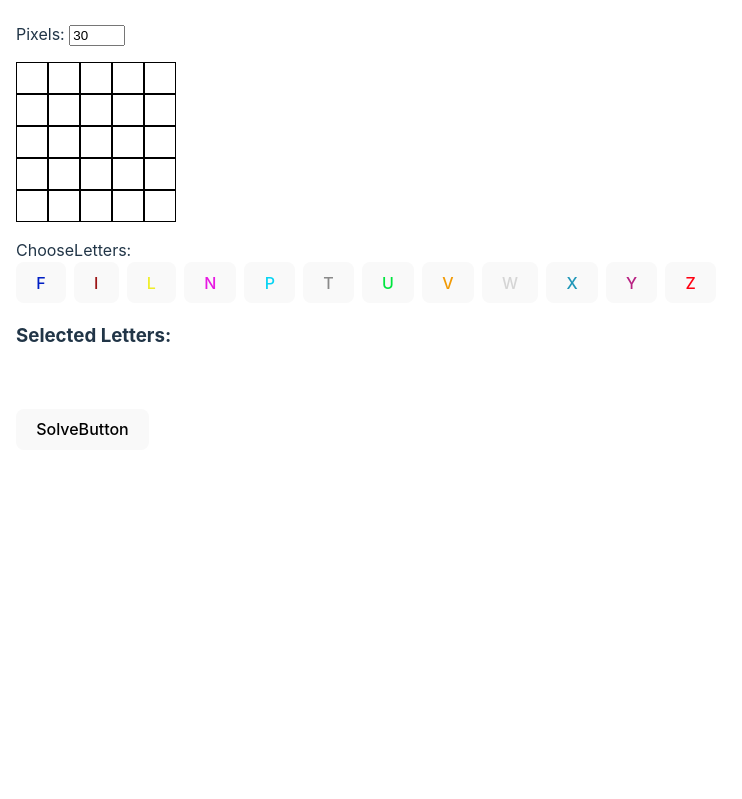
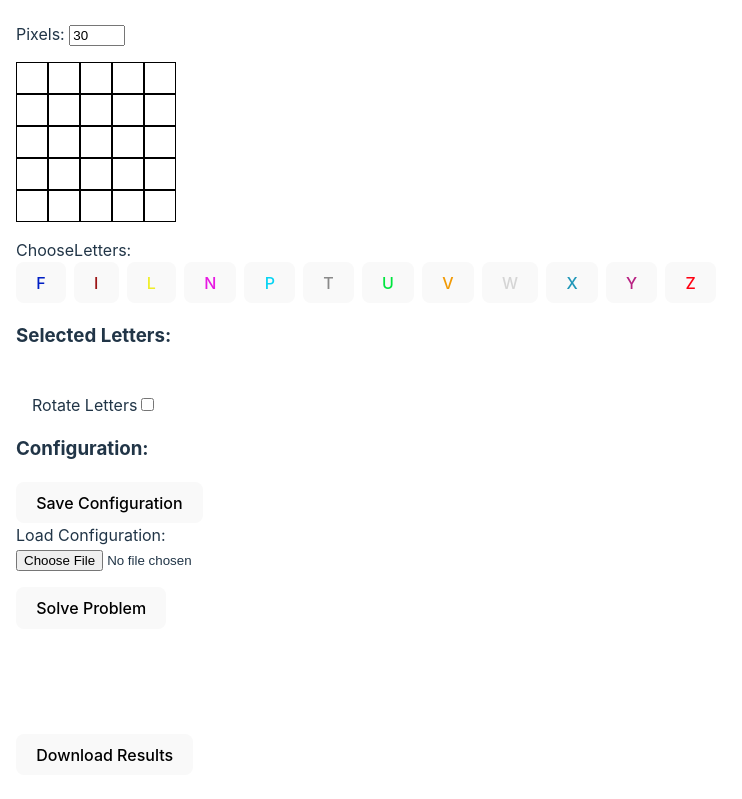
Before and after one commit to GeorgeFkd/uom-serres-hackathon, a React (Vite) app: page / in a window 1280 px wide. Shown: the part 215-1014 px from the top of the page, without its empty margins (0-742 px from the left). Before the commit the page ends 832 px from the top, so only its background shows below. Built offline with nearby package versions, Linux system fonts and the light colour scheme.

Commit message:
implemented saving and loading configuration

```diff
--- a/src/App.tsx
+++ b/src/App.tsx
@@ -7,6 +7,9 @@ import DisplaySolution from './components/DisplaySolution'
 import BlankCanvas from './components/BlankCanvas'
 import ChooseLetters from './components/ChooseLetters'
 import ShowSelectedLetters from './components/ShowSelectedLetters'
+import SaveConfiguration from './components/SaveConfiguration.jsx'
+import DownloadSolution from './components/DownloadSolution'
+import LoadConfiguration from './components/LoadConfiguration'
 
 type CellData = {
   size: number,
@@ -16,7 +19,7 @@ type CellData = {
   letter: string,
 }
 
-let api_port = "5000"
+let api_port = "8000"
 let api_route = "solve"
 function App() {
   const [rows, setRows] = useState(5)
@@ -25,6 +28,8 @@ function App() {
   const [letterList, setLetterList] = useState<string[]>([])
   const [holes, setHoles] = useState<number[]>([])
   const [result, setResult] = useState<CellData[]>([])
+  const [time, setTime] = useState<string>("")
+  const [isRotated, setIsRotated] = useState<boolean>(false)
   const handleCellClick = (index: number) => {
     console.log("cell clicked", index)
     if (holes.includes(index)) {
@@ -34,57 +39,19 @@ function App() {
     }
   }
 
-  const cellsData: CellData[] = [
-    {
-      size: pixels,
-      bgcolor: "red",
-      isRemovedForHole: true,
-      index: 0,
-      letter: "W"
-    },
-    {
-      size: pixels,
-      bgcolor: "red",
-      isRemovedForHole: false,
-      index: 1,
-      letter: "V"
-    },
-    {
-      size: pixels,
-      bgcolor: "red",
-      isRemovedForHole: true,
-      index: 2,
-      letter: "N"
-    },
-    {
-      size: pixels,
-      bgcolor: "red",
-      isRemovedForHole: false,
-      index: 3,
-      letter: "L"
-    },
-    {
-      size: pixels,
-      bgcolor: "red",
-      isRemovedForHole: false,
-      index: 3,
-      letter: "Z"
-    },
-    {
-      size: pixels,
-      bgcolor: "red",
-      isRemovedForHole: false,
-      index: 3,
-      letter: "I"
-    },
-    {
-      size: pixels,
-      bgcolor: "red",
-      isRemovedForHole: false,
-      index: 3,
-      letter: "T"
-    },
-  ]
+  const configData = {
+    rows: rows,
+    columns: columns,
+    letterList: letterList,
+    holes: holes,
+    isRotated: isRotated
+  }
+
+  const configString = JSON.stringify(configData)
+
+
+
+
 
   const sendRequest = async () => {
     console.log("send request")
@@ -100,27 +67,29 @@ function App() {
     }
 
 
-    // console.log("holes_coordinates", holes_coordinates)
+    console.log("holes_coordinates", holes_coordinates)
     const data = {
       rows: rows,
       columns: columns,
       letterList: letterList,
-      holes
+      holes,
+      isRotated: isRotated
     }
 
-    const response = await fetch("https://api.github.com", {
+    const response = await fetch(`http://localhost:${api_port}/${api_route}`, {
       method: "POST",
       headers: {
-        "Content-Type": "application/json"
+        "Content-Type": "application/json",
+        'Access-Control-Allow-Origin': '*'
       },
       body: JSON.stringify(data),
     })
 
     // console.log("response", response)
-    const resultOfSolution = await response.json()
-    const dummy = "FFLLI YFFLI ΥFTLI ΥΥTLI ΥΤΤΤI"
-    //convert this to cell data
-    const total_result = Array.from(dummy.replace(/ /g, "")).map((letter, index) => {
+    const result = await response.json()
+    console.log(result)
+    const solution = result.solution as string;
+    const total_result = Array.from(solution.replace(/ /g, "")).map((letter, index) => {
       return {
         size: pixels,
         bgcolor: "red",
@@ -129,13 +98,26 @@ function App() {
         letter: letter
       }
     })
+
     console.log("TOTAL RESULT IS", total_result)
 
     setResult(total_result)
+    setTime(result.time)
     // update state with response
 
     // console.log("data", data)
   }
+
+  const handleLoadConfiguration = (e: string) => {
+    console.log("handleLoadConfiguration", e)
+    const data = JSON.parse(e)
+    setRows(data.rows)
+    setColumns(data.columns)
+    setLetterList(data.letterList)
+    setHoles(data.holes)
+    setIsRotated(data.isRotated)
+  }
+
 
 
   return (
@@ -146,8 +128,21 @@ function App() {
       <ChooseLetters letterList={letterList} setLetterList={setLetterList} />
       <ShowSelectedLetters letterList={letterList} />
       <br />
+      <label style={{ marginLeft: "1rem" }}>
+        Rotate Letters
+        <input type="checkbox" checked={isRotated} onChange={(e) => setIsRotated(!isRotated)} />
+      </label>
+      <br />
+      <SaveConfiguration configurationText={configString} />
+      <LoadConfiguration onClick={handleLoadConfiguration} />
       <SolveButton onClick={(e) => sendRequest()} />
+      <br />
+      <span style={{ fontSize: "1.4rem" }}>{time && "Found Solution in time: " + time + "ms"}</span>
+      <br />
       <DisplaySolution cellsData={result} columns={columns} rows={rows} />
+      <br />
+      <DownloadSolution results={result} />
+      <br />
     </div>
   )
 }
--- a/src/components/Canvas.tsx
+++ b/src/components/Canvas.tsx
@@ -42,7 +42,7 @@ function Canvas({ cellsData, handleCellClick, rows, columns }: { cellsData: Cell
 }
 
 
-const supportedLetters = ["F", "Ι", "L", "N", "P", "Τ", "U", "V", "W", "X", "Υ", "Z"]
+const supportedLetters = ["F", "I", "L", "N", "P", "T", "U", "V", "W", "X", "Y", "Z"]
 const letterColors = [
     "#001fc4",
     "#9c1516",
@@ -78,7 +78,7 @@ export function Cell({ size = 20, bgcolor = "white", isRemovedForHole, holeColor
     }
 
     // const theBgColorIfLetter = index === -1 ? 'white' : supportedLetters[the_index]
-    console.log("This is: ", letter, "painted with color: ", theBgColorIfLetter)
+    // console.log("This is: ", letter, "painted with color: ", theBgColorIfLetter)
     return (
         <div style={{
             fontSize: size / 2,
--- a/src/components/DisplaySolution.tsx
+++ b/src/components/DisplaySolution.tsx
@@ -12,15 +12,10 @@ const size = 20;
 
 function DisplaySolution({ cellsData, rows, columns }: { cellsData: CellData[], rows: number, columns: number }) {
 
-    const solution = "FFFFF FFFFF FFFFF FFFFF FFFFF"
-
-    console.log("HERE", rows, columns)
-
-
-
-
     return (
-        <div style={{ padding: "1rem" }}><Canvas cellsData={cellsData} holeColor='yellow' handleCellClick={(e) => console.log("nothing")} columns={columns} rows={rows} /></div >
+        <div style={{ padding: "1rem" }}>
+            <Canvas cellsData={cellsData} holeColor='yellow' handleCellClick={(e) => console.log("nothing")} columns={columns} rows={rows} />
+        </div >
     )
 }
 
--- /dev/null
+++ b/src/components/DownloadSolution.tsx
@@ -0,0 +1,20 @@
+
+const DownloadSolution = ({ results }: { results: any }) => {
+
+    const handleDownload = () => {
+        const element = document.createElement("a");
+        const file = new Blob([JSON.stringify(results)], { type: 'application/json' });
+        element.href = URL.createObjectURL(file);
+        element.download = "results.json";
+        document.body.appendChild(element); // Required for this to work in FireFox
+        element.click();
+    }
+
+    return (
+        <div>
+            <button onClick={handleDownload}>Download Results</button>
+        </div>
+    );
+}
+
+export default DownloadSolution;
--- /dev/null
+++ b/src/components/LoadConfiguration.jsx
@@ -0,0 +1,36 @@
+
+const LoadConfiguration = ({ onClick }) => {
+
+    const handleLoad = (event) => {
+        const file = event.target.files?.[0];
+        if (file) {
+            const reader = new FileReader();
+            reader.onload = (e) => {
+                const text = e.target?.result;
+
+                if (typeof text === "string") {
+                    const json = JSON.parse(text.toString());
+                    console.log(json);
+                    onClick(text);
+                } else if (typeof text === "ArrayBuffer") {
+                    const text = new TextDecoder().decode(text)
+                    onClick(text);
+                }
+
+            };
+            reader.readAsText(file);
+        }
+    };
+
+    return (
+        <div>
+            <label>
+                Load Configuration:{' '}
+                <br />
+                <input type="file" accept="application/json" onChange={handleLoad} />
+            </label>
+        </div>
+    );
+}
+
+export default LoadConfiguration;
--- /dev/null
+++ b/src/components/SaveConfiguration.jsx
@@ -0,0 +1,50 @@
+
+
+const SaveConfiguration = ({ configurationText }) => {
+
+
+    const handleSave = async () => {
+        const text = 'Hello, world!';
+        const file = new Blob([configurationText], { type: 'text/plain' });
+
+        // save the file using FileSaver API
+        if (window.navigator.msSaveOrOpenBlob) {
+            window.navigator.msSaveOrOpenBlob(file, 'hello.txt');
+        } else {
+            const a = document.createElement('a');
+            const url = URL.createObjectURL(file);
+            a.href = url;
+            a.download = 'config.json';
+            document.body.appendChild(a);
+            a.click();
+            setTimeout(() => {
+                document.body.removeChild(a);
+                window.URL.revokeObjectURL(url);
+            }, 0);
+        }
+    }
+    // save the file using FileSaver API
+    // if (window.navigator.) {
+    //     window.navigator.msSaveOrOpenBlob(file, 'hello.txt');
+    // } else {
+    //     const a = document.createElement('a');
+    //     const url = URL.createObjectURL(file);
+    //     a.href = url;
+    //     a.download = 'hello.txt';
+    //     document.body.appendChild(a);
+    //     a.click();
+    //     setTimeout(() => {
+    //         document.body.removeChild(a);
+    //         window.URL.revokeObjectURL(url);
+    //     }, 0);
+
+    return (
+        <div>
+            <h3>Configuration:</h3>
+            <button onClick={handleSave}>Save Configuration</button>
+            <br />
+        </div>
+    )
+}
+
+export default SaveConfiguration
--- a/src/components/SolveButton.tsx
+++ b/src/components/SolveButton.tsx
@@ -2,7 +2,7 @@ import React from 'react'
 
 function SolveButton({ onClick }: { onClick: (e: any) => void }) {
   return (
-    <button onClick={onClick} style={{ marginTop: "1rem" }}>SolveButton</button>
+    <button onClick={onClick} style={{ marginTop: "1rem" }}>Solve Problem</button>
   )
 }
 
--- a/src/components/Title.tsx
+++ b/src/components/Title.tsx
@@ -2,7 +2,7 @@ import React from 'react'
 
 function Title() {
   return (
-    <h1>Title</h1>
+    <h1>Optimal Placement - Open Source UoM</h1>
   )
 }
 
--- a/src/index.css
+++ b/src/index.css
@@ -48,7 +48,7 @@ button {
   transition: border-color 0.25s;
 }
 button:hover {
-  border-color: #646cff;
+  border-color: #e70909;
 }
 button:focus,
 button:focus-visible {
--- a/tsconfig.json
+++ b/tsconfig.json
@@ -4,7 +4,7 @@
     "lib": ["DOM", "DOM.Iterable", "ESNext"],
     "module": "ESNext",
     "skipLibCheck": true,
-
+    "allowJs": true,
     /* Bundler mode */
     "moduleResolution": "bundler",
     "allowImportingTsExtensions": true,
```
